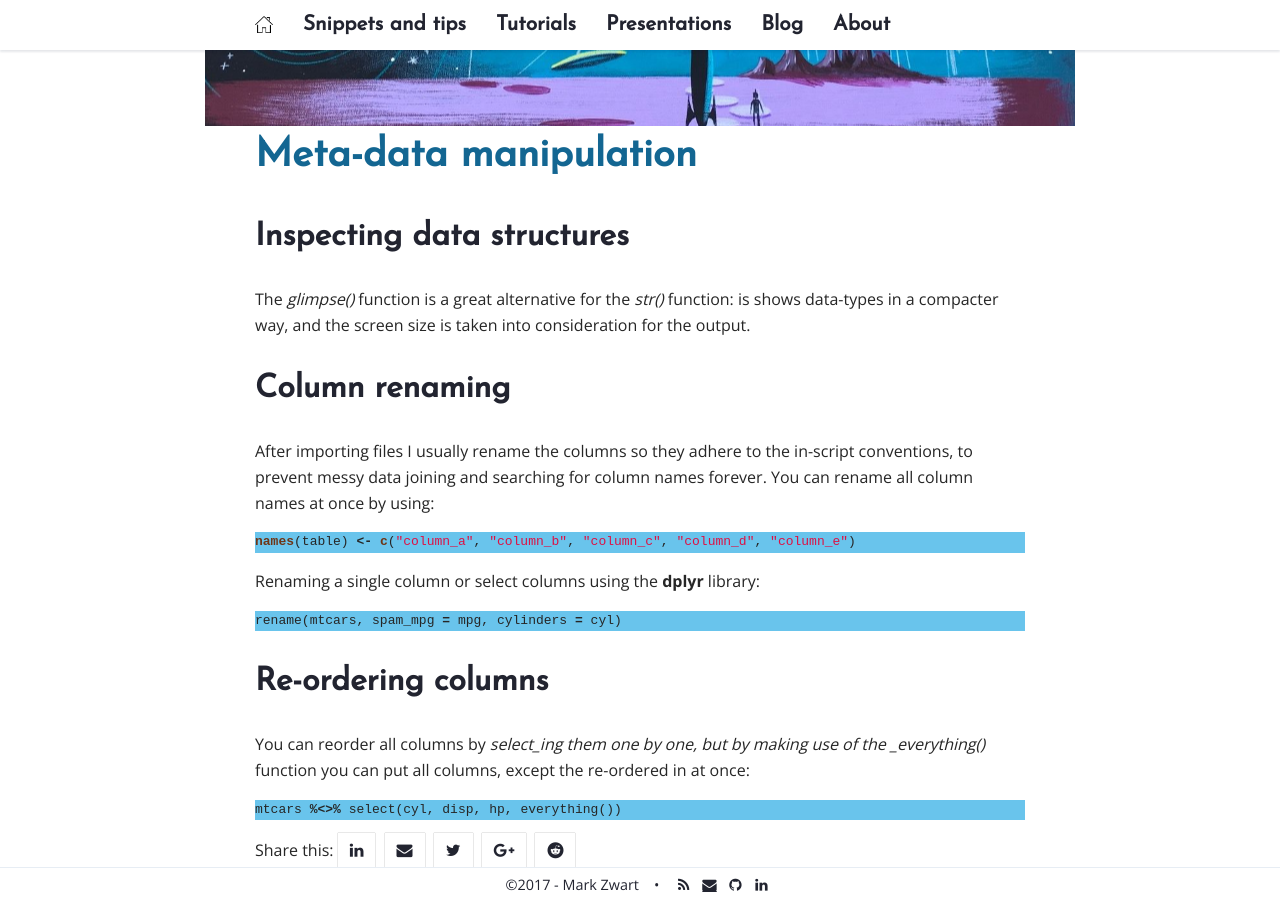
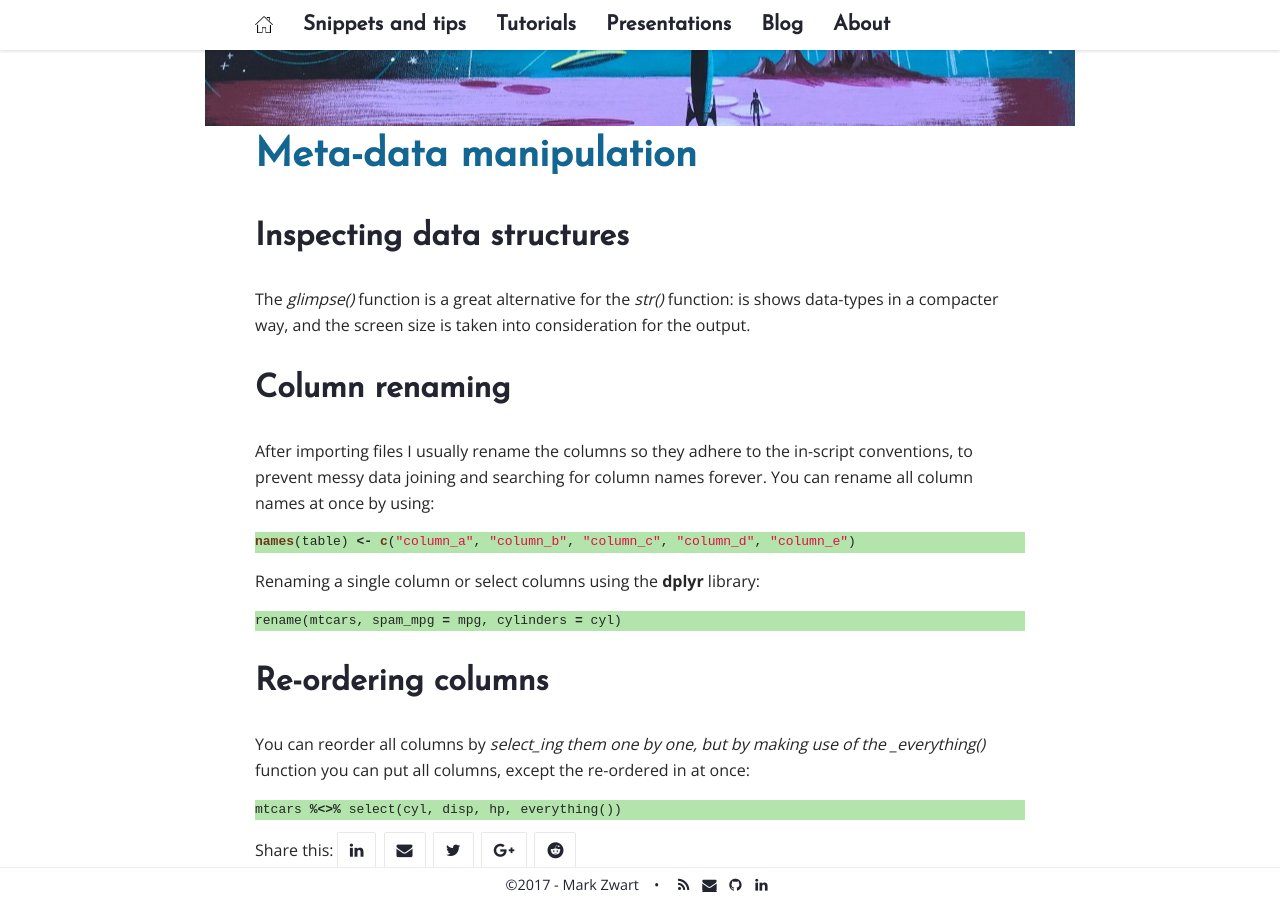
Before and after one commit to mark-me/mark-me.github.io, a Jekyll site: the page built from _pages/snippets-and-tips/meta-data.md, in a window 1280 px wide and 900 px high, scrolled down 104 px. Built offline with Jekyll 4.4.1, drawn with Linux system fonts in a browser that asks for light colours; nearby versions of some CDN libraries; comment, search, counter and statistics services are not loaded.

Commit message:
Update _syntax-highlighting.scss

```diff
--- a/_sass/_syntax-highlighting.scss
+++ b/_sass/_syntax-highlighting.scss
@@ -2,7 +2,7 @@
  * Syntax highlighting styles
 */
 .highlight {
-    background: #69C4EC;
+    background: #B2E4AB;
 
      .c     { color: #998; font-style: italic } // Comment
       .err   { color: #a61717; background-color: #e3d2d2 } // Error
```
